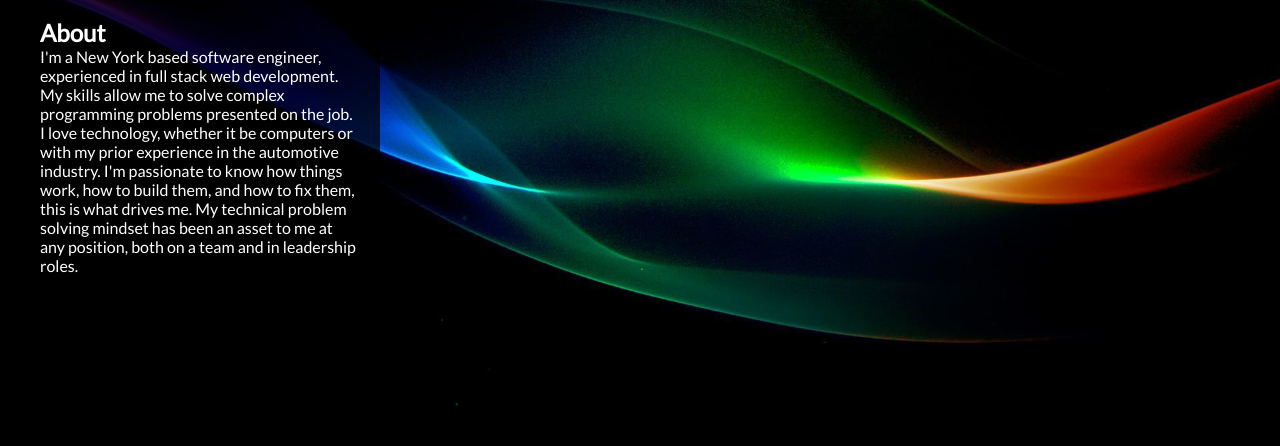
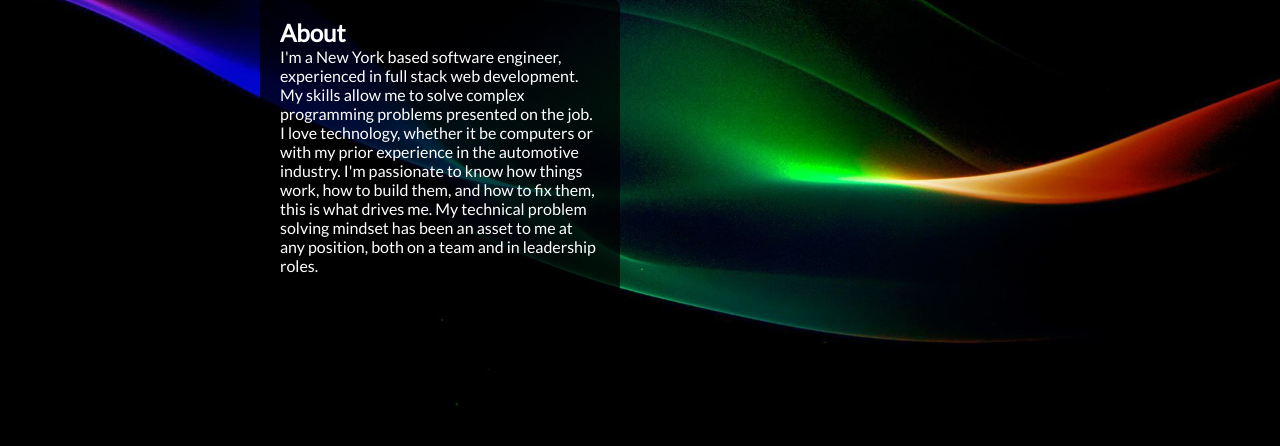
Before and after one commit to cwalbanese/cwalbanese.github.io, a plain HTML site: page about.html in a window 1280 px wide. Shown: the part 286-732 px from the top of the page. Drawn offline with Linux system fonts and the light colour scheme.

Commit message:
updated css

```diff
--- a/styles.css
+++ b/styles.css
@@ -90,6 +90,7 @@ main {
   background: rgba(0, 0, 0, 0.75);
   width: 50%;
   margin: 20px;
+  justify-self: right;
 }
 
 .about h2 {
```
